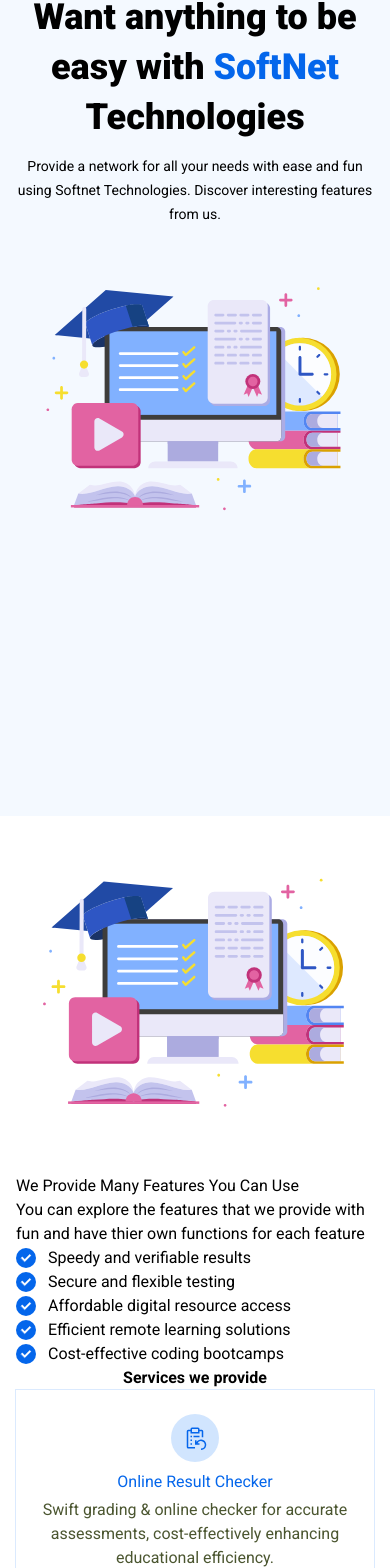
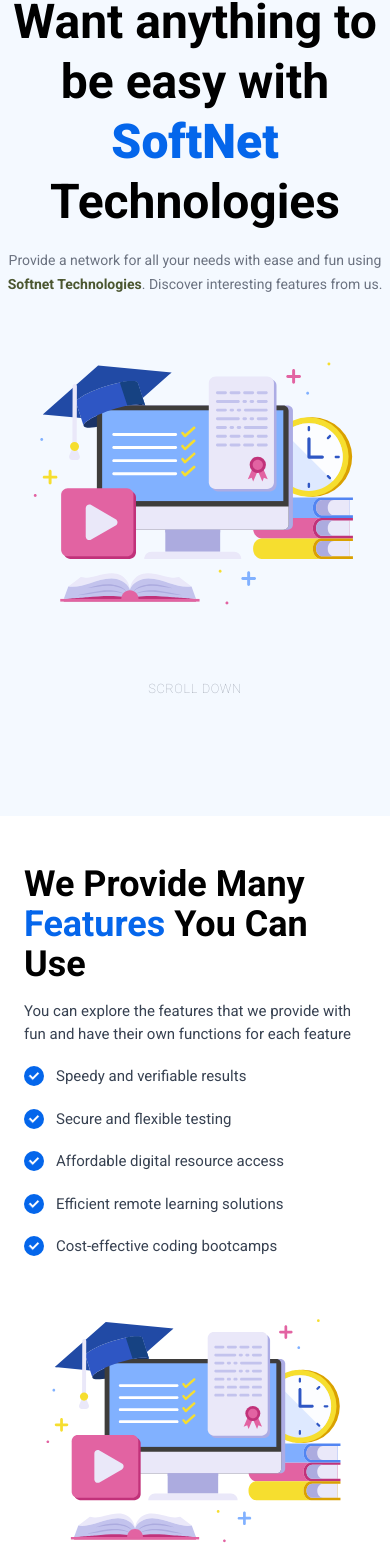
Before and after one commit to DavOlufuwa/softnet-tech, a React (Vite) app: page / in a window 390 px wide. Shown: the part 104-1672 px from the top of the page. Built offline with nearby package versions, Linux system fonts and the light colour scheme.

Commit message:
completed the responsiveness

```diff
--- a/src/components/Hero.jsx
+++ b/src/components/Hero.jsx
@@ -3,20 +3,34 @@
 
 const Hero = () => {
   return (
-    <div className='c-container bg-bg-blues flex flex-col items-center'>
-      <div className='pt-5 text-center'>
-        <h1 className='text-4xl font-extrabold leading-[50px] mb-3'>
-          Want anything to be easy with <span className='text-t-blue font-black'>SoftNet</span> Technologies
-        </h1>
-        <small className='text-sm'>
-          Provide a network for all your needs with ease and fun using <span>Softnet Technologies</span>. Discover interesting features from us.
+    <div className="c-container bg-bg-blues flex flex-col items-center">
+      <div className="flex flex-col gap-15 md:flex-row md:mt-1 md:items-center md:gap-16">
+        <div className="pt-5 text-center md:text-left">
+          <h1 className="text-5xl font-bold leading-[60px] mb-4 md:mb-6 md:text-[2.5rem] lg:text-6xl lg:leading-[70px] xl:text-7xl xl:leading-[80px]">
+            Want anything to be easy with{" "}
+            <span className="text-t-blue font-black">SoftNet</span> Technologies
+          </h1>
+          <small className="text-sm text-gray-500">
+            Provide a network for all your needs with ease and fun using{" "}
+            <span className='font-bold text-t-gray'>Softnet Technologies</span>. Discover interesting features
+            from us.
+          </small>
+        </div>
+        <div className="">
+          <img
+            src={HeroImage}
+            alt="an hero image showing a computer with a set of books and certificates"
+            className="min-w-[380px] md:min-w-[400px] lg:min-w-[450px] xl:min-w-[600px] "
+          />
+        </div>
+      </div>
+      <div>
+        <small className="uppercase text-gray-400 font-extralight tracking-wider">
+          scroll down
         </small>
       </div>
-      <div className=''>
-        <img src={HeroImage} alt='an hero image showing a computer with a set of books and certificates' className='min-w-[350px] '/>
-      </div>
     </div>
-  )
+  );
 }
 
 export default Hero
--- a/src/components/Offerings.jsx
+++ b/src/components/Offerings.jsx
@@ -5,23 +5,23 @@
 
 const Offerings = () => {
   return (
-    <div className="c-container mb-20">
-      <div>
+    <div className="c-container mb-40">
+      <div className="flex flex-col-reverse py-12 mb-12 md:flex-row md:gap-10 items-center ">
         <img
           src={HeroImage}
           alt="an hero image showing a computer with a set of books and certificates"
           className="min-w-[350px] "
         />
-      </div>
         <div>
-        <h2>
-          We Provide Many <span>Features</span> You Can Use
+          <h2 className="text-4xl font-bold mb-4 md:mb-6 md:text-[2.35rem]  xl:text-5xl xl:leading-[60px]">
+            We Provide Many <span className="text-btn">Features</span> You Can
+            Use
           </h2>
-        <p>
-          You can explore the features that we provide with fun and have thier
+          <p className=" text-[15px] text-gray-700 mb-5">
+            You can explore the features that we provide with fun and have their
             own functions for each feature
           </p>
-        <p>
+          <p className="flex flex-col text-[15px] gap-5 text-gray-700 ">
             {outline.map((outline) => (
               <article key={outline.id} className="flex gap-3 items-center">
                 <div className="bg-t-blue rounded-full p-1">
@@ -32,8 +32,11 @@
             ))}
           </p>
         </div>
-      <div id="services">
-        <h2 className="text-center font-bold">Services we provide</h2>
+      </div>
+      <div id="services" className="">
+        <h2 className="capitalize text-4xl text-center font-bold my-10">
+          Services we provide
+        </h2>
         <div className="grid gap-8 grid-cols-1 sm:grid-cols-2 md:grid-cols-3">
           {information.map((info) => (
             <div
@@ -43,9 +46,9 @@
               <div className="bg-bg-icon max-w-max p-3 rounded-full">
                 <img src={info.img} className="w-6" alt="card image" />
               </div>
-              <div className="flex flex-col gap-1 items-center">
+              <div className="flex flex-col gap-3 items-center">
                 <h3 className="text-t-blue">{info.topic}</h3>
-                <p className="text-t-gray text-center">{info.content}</p>
+                <p className="text-t-gray text-center text-sm">{info.content}</p>
               </div>
             </div>
           ))}
--- a/src/index.css
+++ b/src/index.css
@@ -29,8 +29,12 @@
     @apply fixed top-0 left-0 right-0 h-2 bg-btn origin-left z-50;
   }
 
+  .nav-link {
+    @apply font-medium text-gray-500 text-lg cursor-pointer duration-200  hover:text-btn;
+  }
+
   .c-container {
-    @apply min-h-[100svh] px-4;
+    @apply min-h-[100svh] px-6 md:min-h-[90svh] lg:px-32 xl:px-40;
   }
 
   img {
```
Lines whose indentation alone changed are shown as unchanged.
